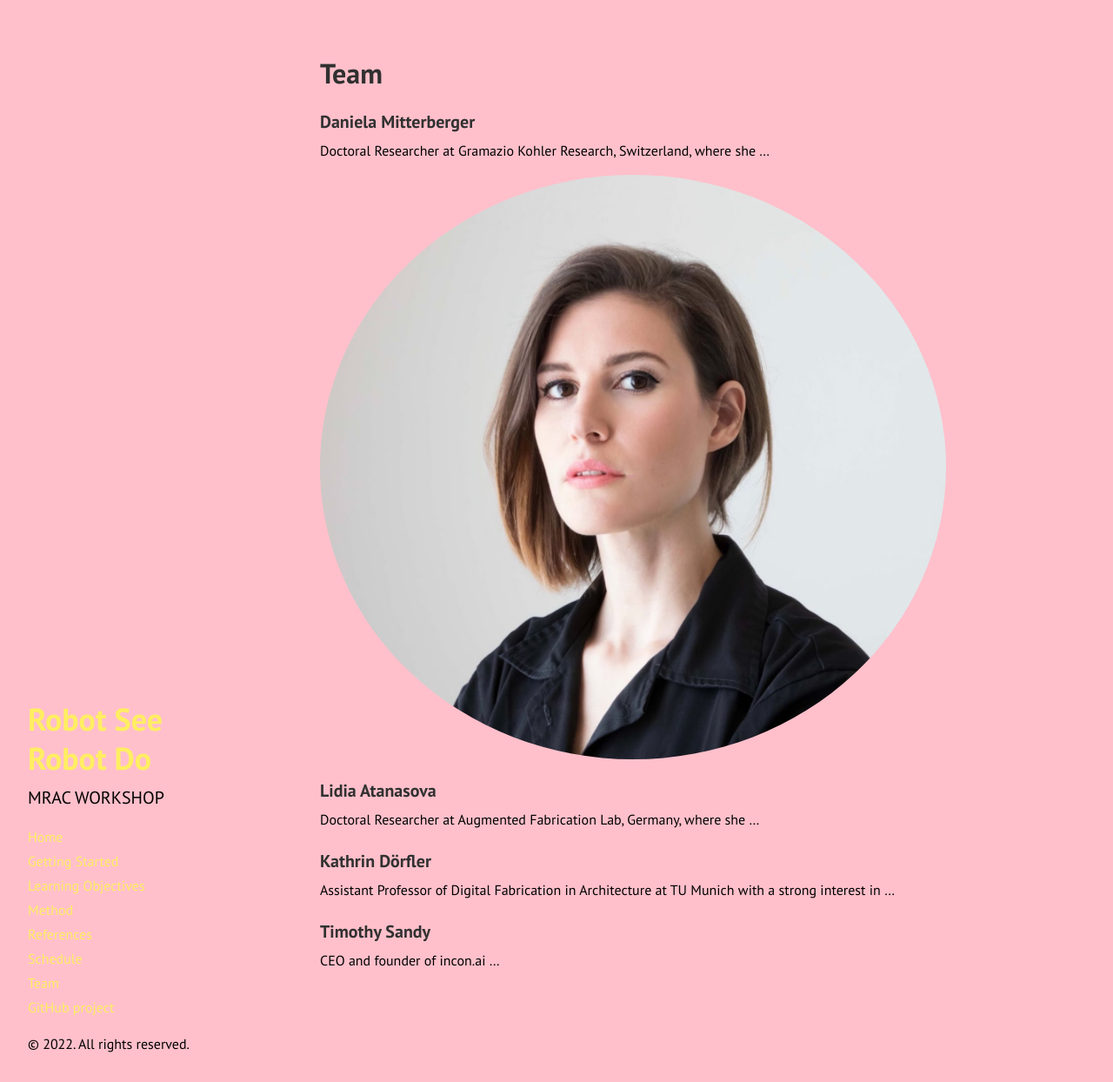
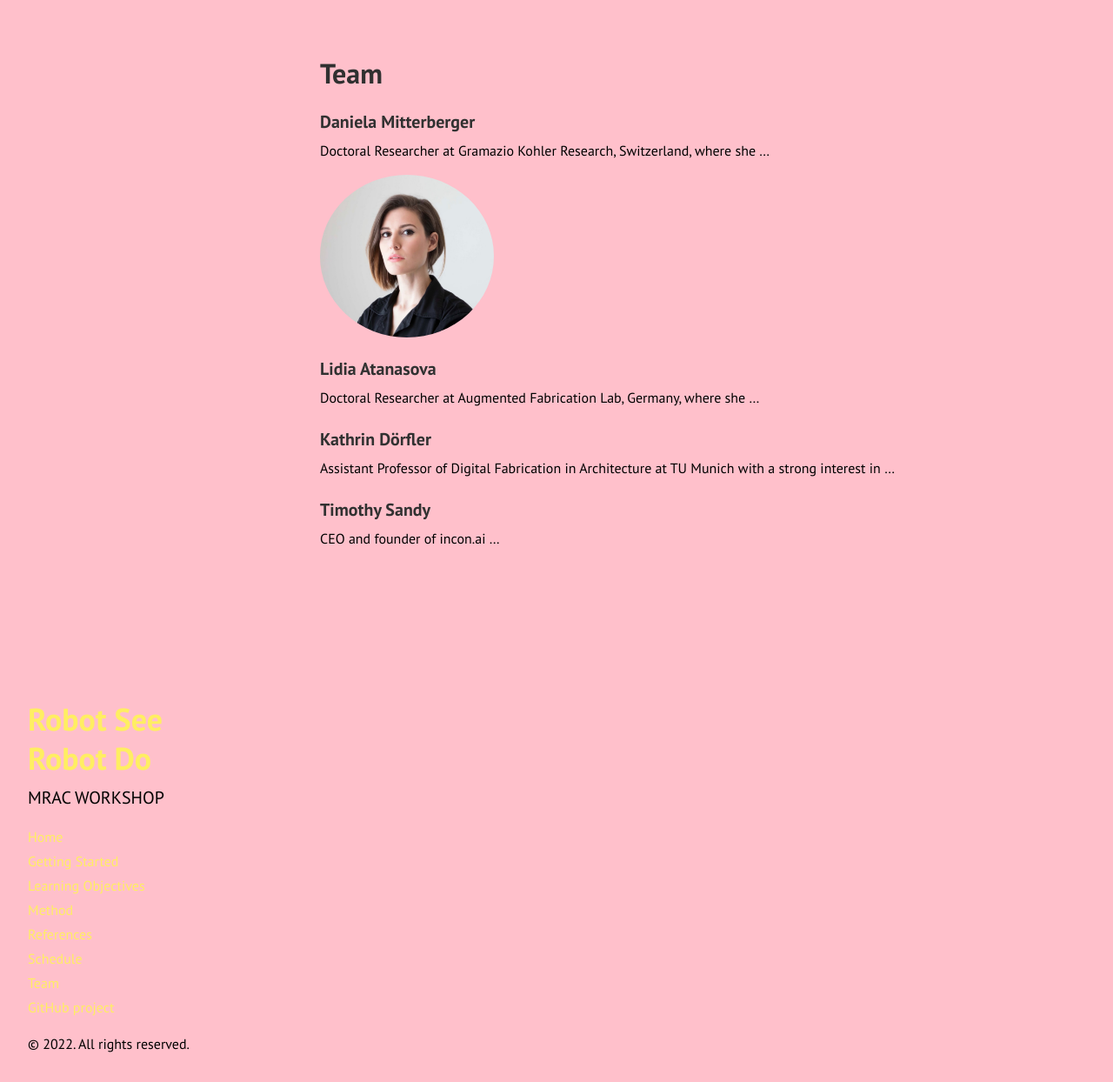
Before and after one commit to augmentedfabricationlab/robot_see_robot_do, a Jekyll site: the page built from docs/team.md, in a window 1280 px wide and 1244 px high. Shown: the whole window at 87% size. Built offline with Jekyll 4.4.1, drawn with Linux system fonts in a browser that asks for light colours; Markdown is read by kramdown in place of the engine named in the settings.

Commit message:
Update team.md

```diff
--- a/docs/team.md
+++ b/docs/team.md
@@ -6,7 +6,7 @@
 ### Daniela Mitterberger
 Doctoral Researcher at Gramazio Kohler Research, Switzerland, where she ...
 
-<img src="{{site.baseurl}}images/team-dm.png" alt="Daniela Mitterberger" class="rounded-corners">
+<img src="{{site.baseurl}}images/team-dm.png" alt="Daniela Mitterberger" style="width:200px" class="rounded-corners">
 
 
 ### Lidia Atanasova
```
